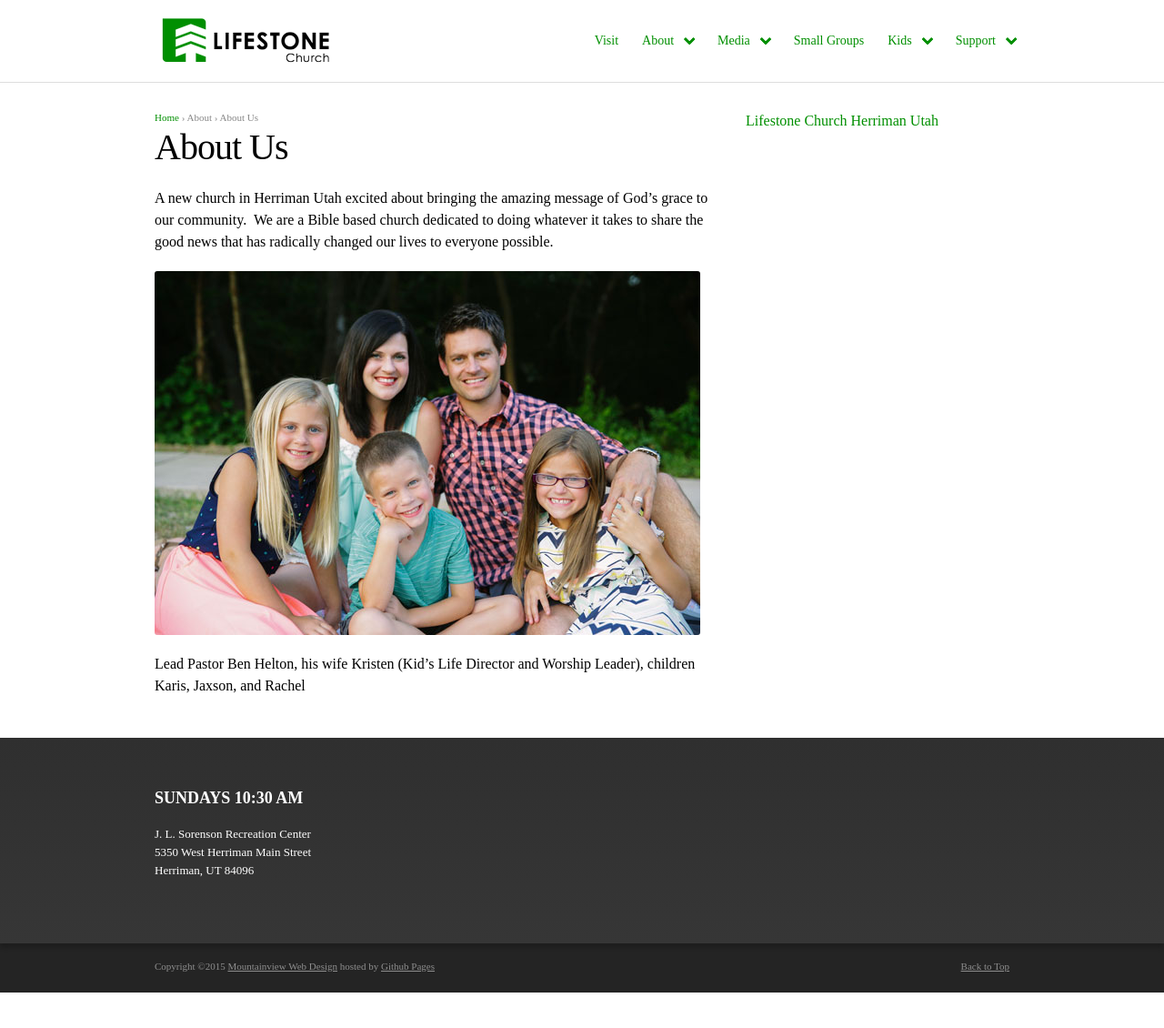
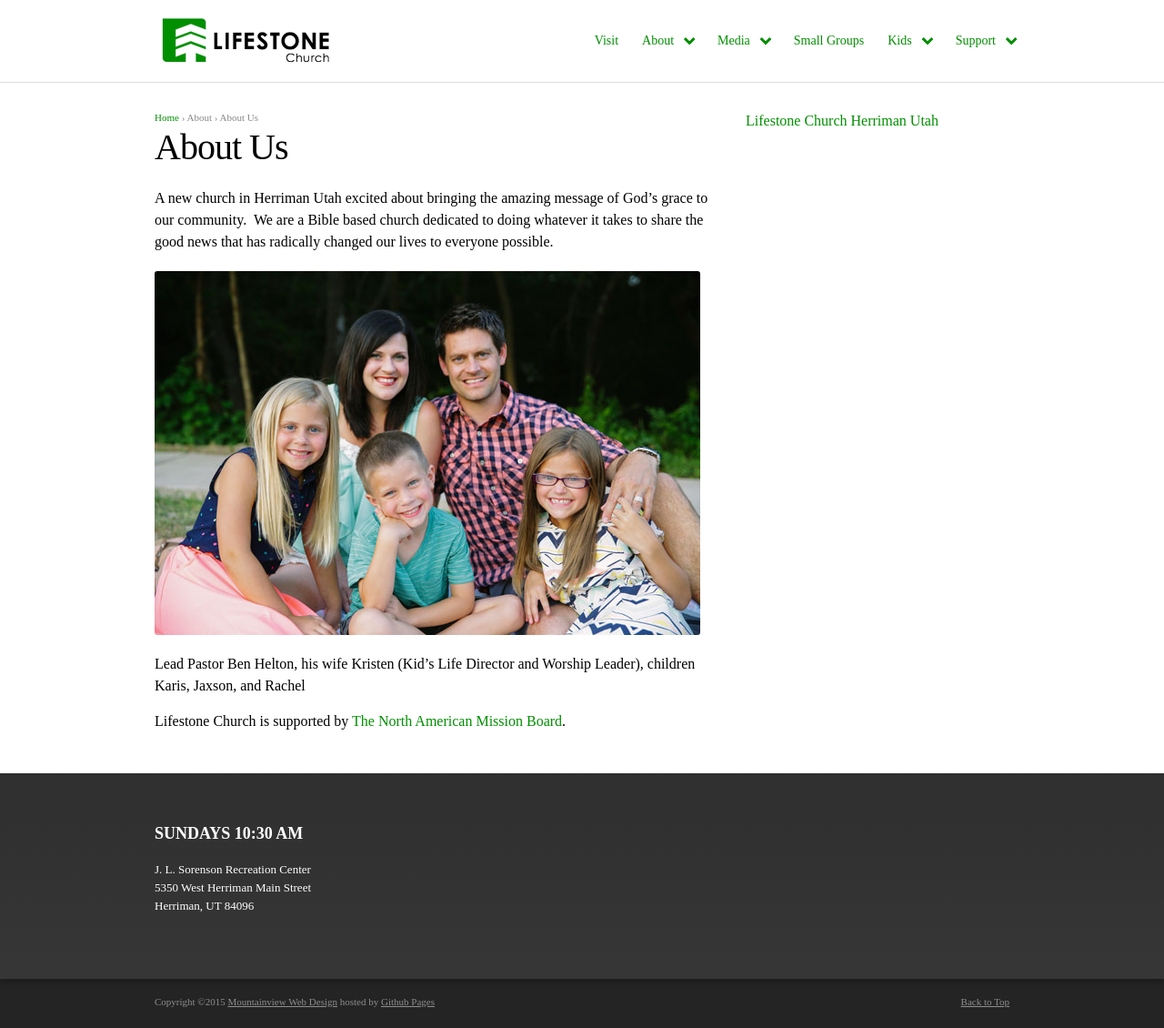
Before and after one commit to waffle-iron/lifestonechurch, a Jekyll site: the page built from about/about-us/index.html, in a window 1280 px wide. Shown: the whole page at 91% size. Built offline with Jekyll 4.4.1, drawn with Linux system fonts in a browser that asks for light colours; some web fonts are replaced; before the commit the page ends 1091 px from its top, so only the background shows below that.

Commit message:
Add namb link

```diff
--- a/about/about-us/index.html
+++ b/about/about-us/index.html
@@ -8,4 +8,7 @@ layout: page
 <h1>About Us</h1>
 
 <p>A new church in Herriman Utah excited about bringing the amazing message of God’s grace to our community.  We are a Bible based church dedicated to doing whatever it takes to share the good news that has radically changed our lives to everyone possible.</p>
+
 <p><img src="{{ site.baseurl }}/assets/uploads/pages/helton-family.jpg" alt="Helton family" /> Lead Pastor Ben Helton, his wife Kristen (Kid’s Life Director and Worship Leader), children Karis, Jaxson, and Rachel</p>
+
+<p>Lifestone Church is supported by <a href="http://www.namb.net/" target="_blank">The North American Mission Board</a>.
```
